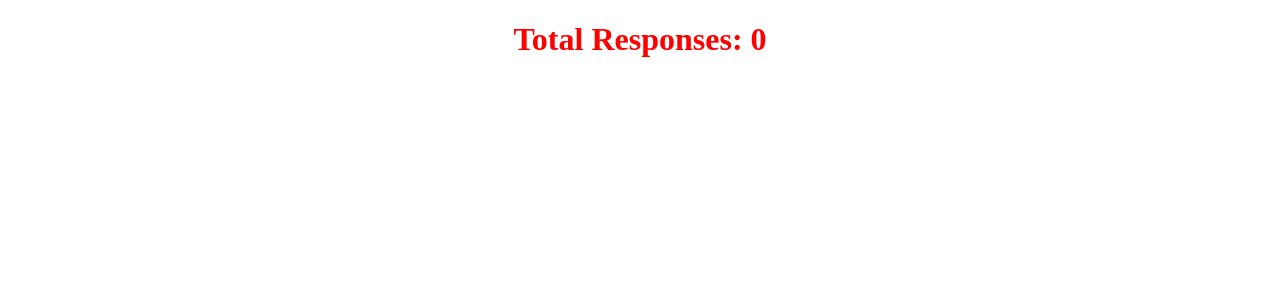
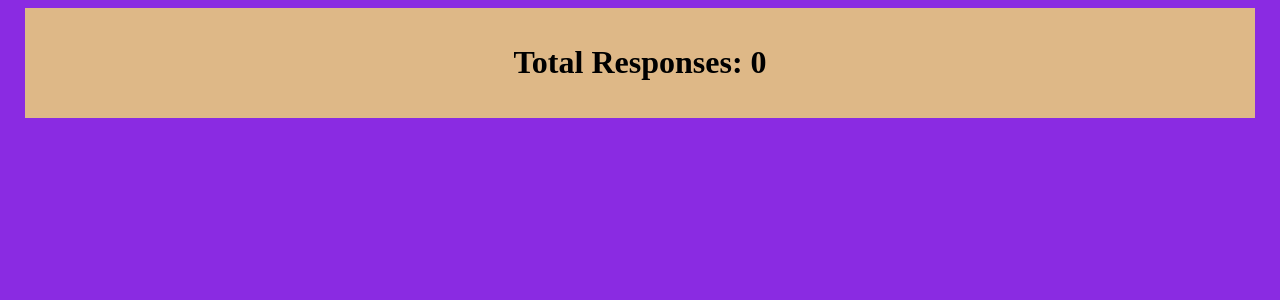
Before and after one commit to JustiP3/fbimostwantedfrontend, a React (Create React App) app: page / in a window 1280 px wide. Shown: the top 300 px of the page. Built offline with nearby package versions, Linux system fonts and the light colour scheme.

Commit message:
build out WantedEntry component with content

```diff
--- a/src/components/WantedEntry.js
+++ b/src/components/WantedEntry.js
@@ -2,5 +2,12 @@ import React from 'react'
 
 export default function(props) {
 
-    return(<div className='entry'>Test Wanted Entry</div>)
+    return(<div className='entry'>
+        <h2>Title: {props.item.title}</h2>
+        <h3>Description:</h3>
+        <p>{props.item.description}</p>
+        <div>
+            {props.item.details.replace(/<\/?[^>]+(>|$)/g, "")}
+        </div>
+        </div>)
 }
--- a/src/stylesheet.css
+++ b/src/stylesheet.css
@@ -1,18 +1,23 @@
-h1 {
-    color: red;
+
+body {
+    background-color: blueviolet;
 }
 
 .container {
-    width: 75%;
+    width: 95%;
     height: 100%;
     margin: auto;
     text-align: center;
     font-family: 'Times New Roman', Times, serif;
+    background-color: burlywood;
+    padding: 15px;
 }
 
 .entry {
-    width: 100%;
+
     padding: 15px;
     margin: auto;
     font-family: Arial, Helvetica, sans-serif;
+    background-color: powderblue;
+    height: 100%;
 }
```
Also changed, not shown: 1 other file (tests, documents, lock files or other folders).
